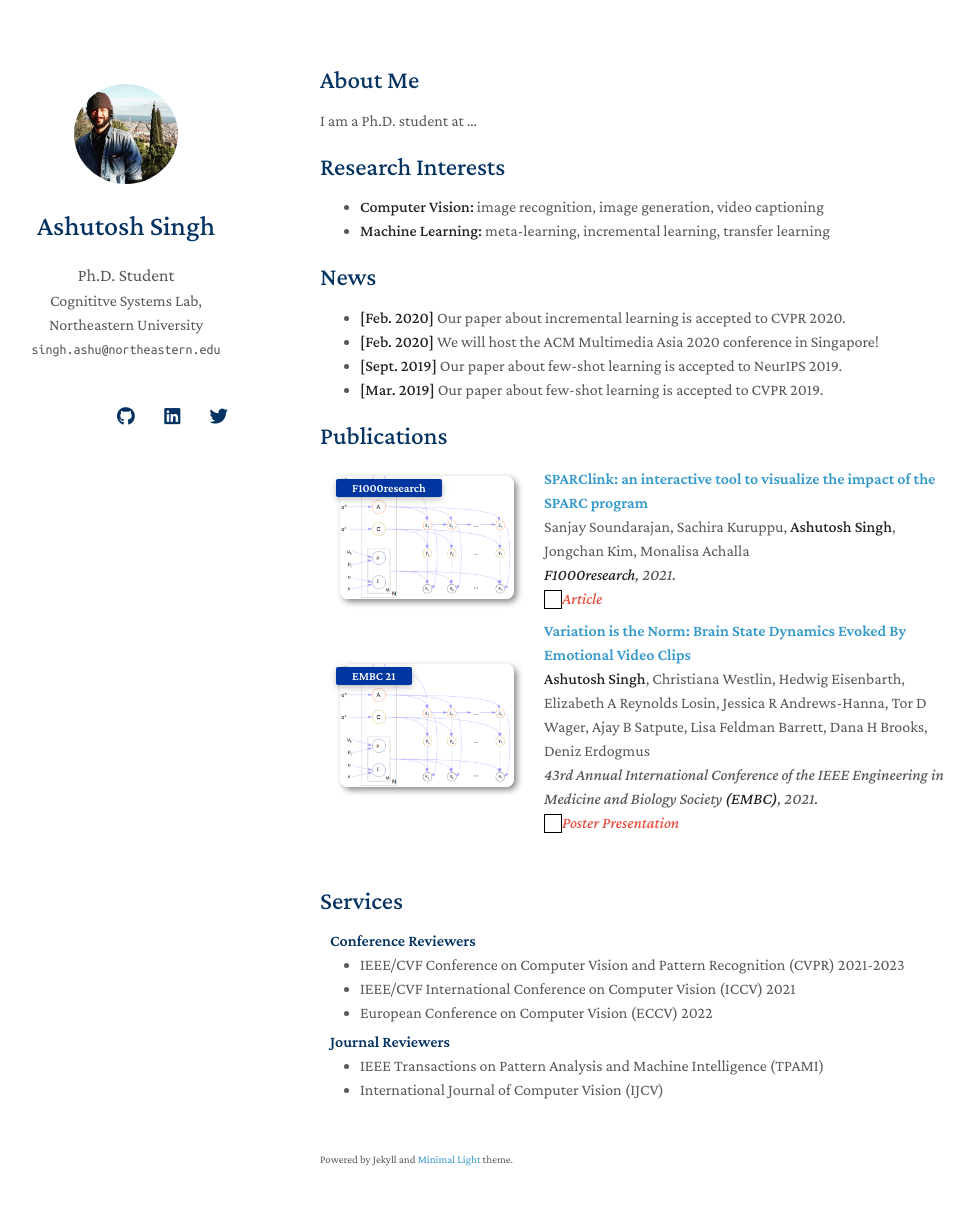
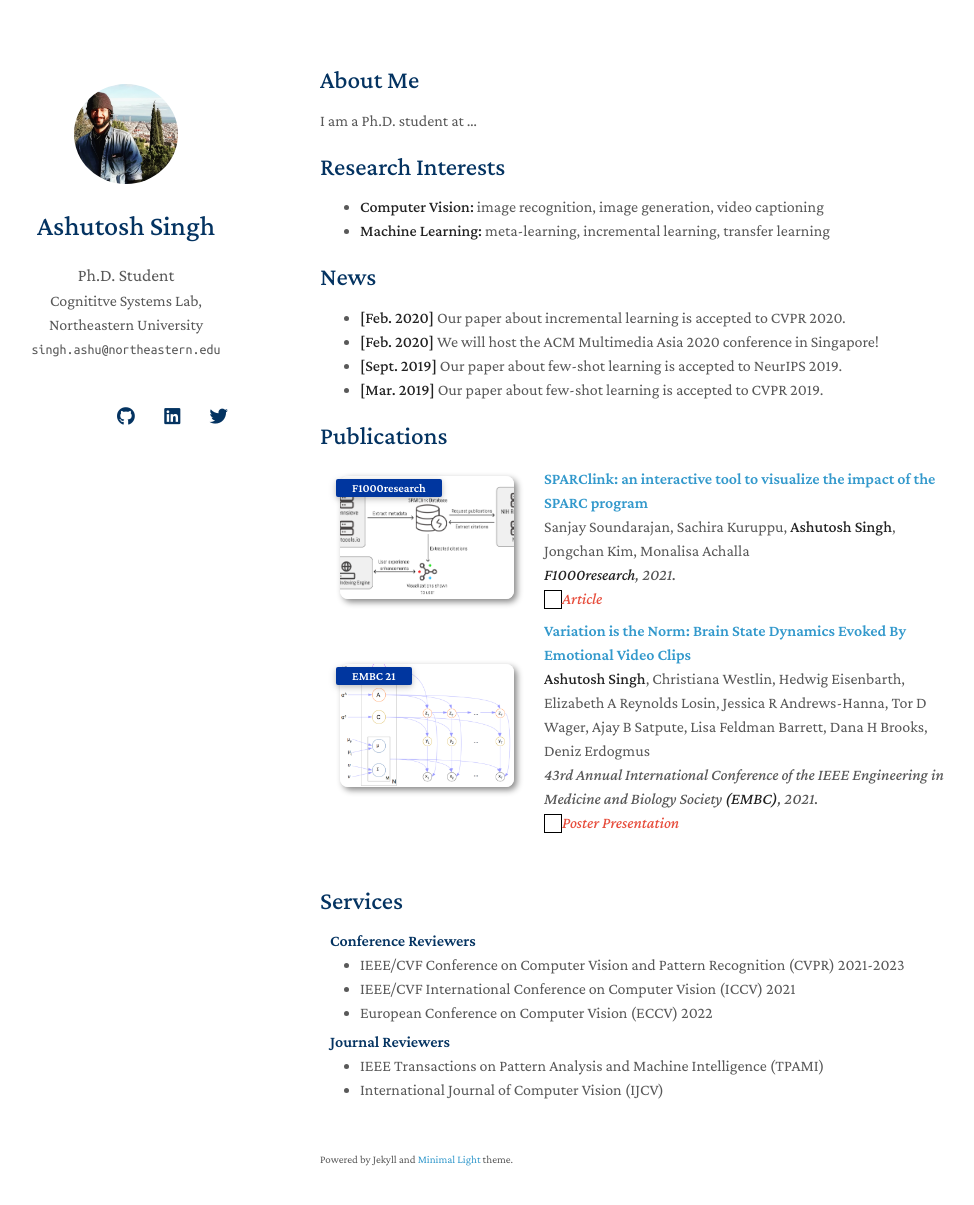
Before and after one commit to ashutosh17dec/ashutosh17dec.github.io, a Jekyll site: the page built from index.md, in a window 1280 px wide and 1240 px high. Shown: the top 1205 px of the window, without its empty margins (150-1124 px from the left). Built offline with Jekyll 4.4.1, drawn with Linux system fonts in a browser that asks for light colours; nearby versions of some CDN libraries; a style sheet for code colours, icons or effects is not loaded; our own code applies the rules of GitHub Pages for plain Markdown files.

Commit message:
Update publications.md

```diff
--- a/_includes/publications.md
+++ b/_includes/publications.md
@@ -6,7 +6,7 @@
 <div class="pub-row">
 
   <div class="col-sm-3 abbr" style="position: relative;padding-right: 15px;padding-left: 15px;">
-    <img src="assets/img/Screenshot from 2023-01-12 05-51-20.png" class="teaser img-fluid z-depth-1">
+    <img src="assets/img/Screenshot from 2023-01-12 06-13-59.png" class="teaser img-fluid z-depth-1">
     <abbr class="badge">F1000research</abbr>
   </div>
 
```
